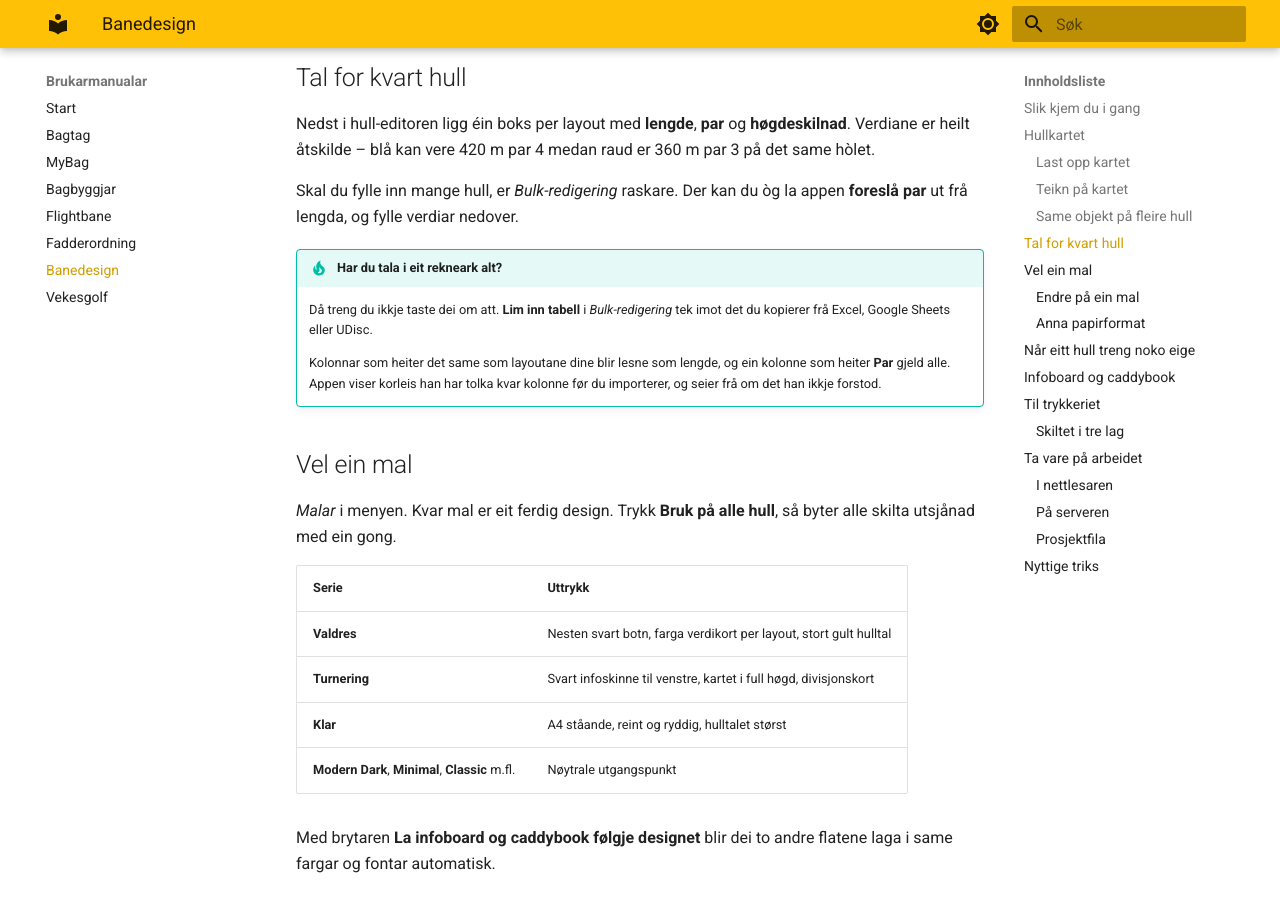
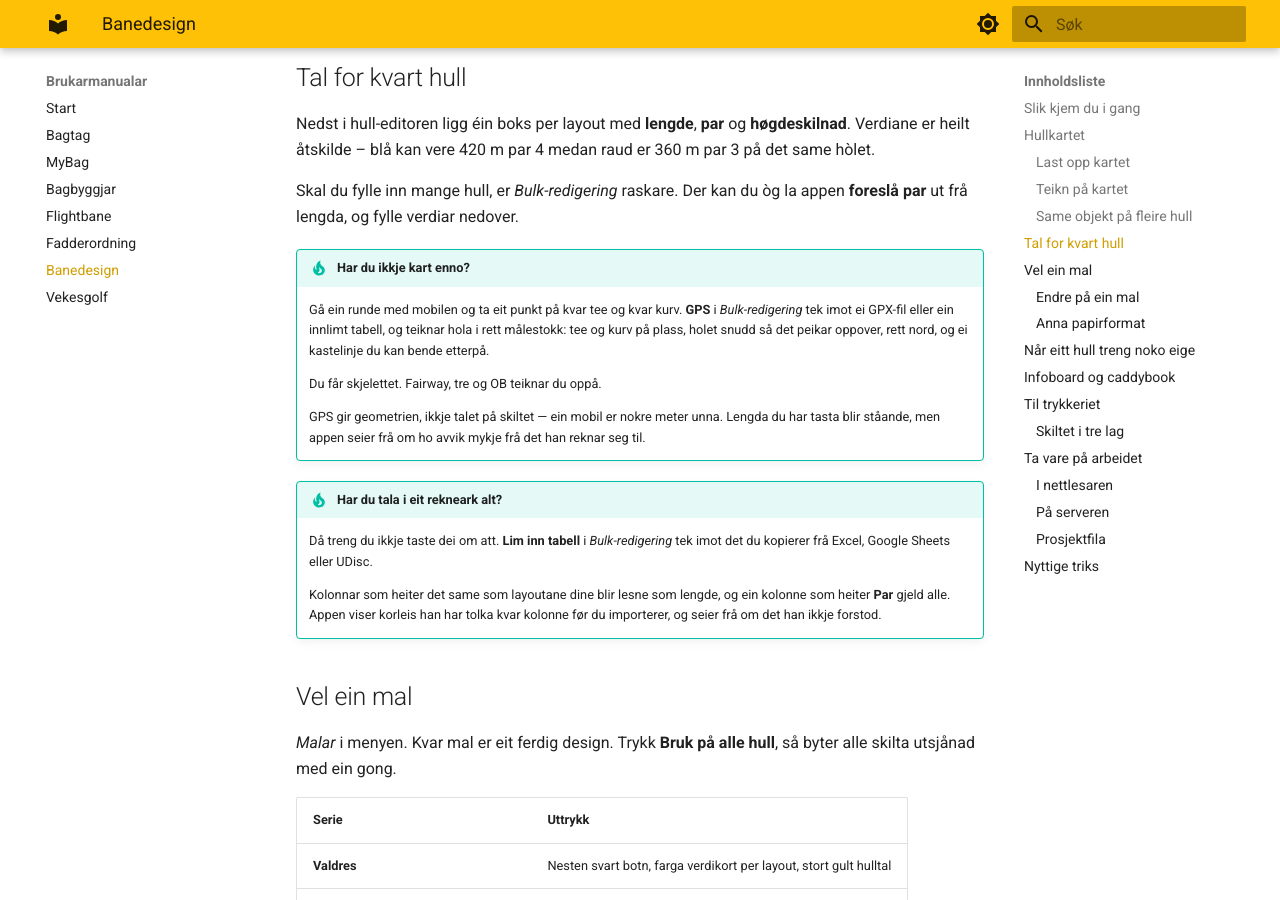
Before and after one commit to hanses89/manuals, an MkDocs documentation site: the page built from docs/banedesign.md, in a window 1280 px wide and 900 px high, scrolled down 1981 px. Built offline with MkDocs 1.6.1 and Material for MkDocs 9.7.7, drawn with Linux system fonts in a browser that asks for light colours.

Commit message:
Oppdater Banedesign-dokumentasjon

```diff
--- a/docs/banedesign.md
+++ b/docs/banedesign.md
@@ -78,6 +78,18 @@ raud er 360 m par 3 på det same hòlet.
 
 Skal du fylle inn mange hull, er *Bulk-redigering* raskare. Der kan du òg la
 appen **foreslå par** ut frå lengda, og fylle verdiar nedover.
+
+!!! tip "Har du ikkje kart enno?"
+    Gå ein runde med mobilen og ta eit punkt på kvar tee og kvar kurv.
+    **GPS** i *Bulk-redigering* tek imot ei GPX-fil eller ein innlimt tabell,
+    og teiknar hola i rett målestokk: tee og kurv på plass, holet snudd så det
+    peikar oppover, rett nord, og ei kastelinje du kan bende etterpå.
+
+    Du får skjelettet. Fairway, tre og OB teiknar du oppå.
+
+    GPS gir geometrien, ikkje talet på skiltet — ein mobil er nokre meter
+    unna. Lengda du har tasta blir ståande, men appen seier frå om ho avvik
+    mykje frå det han reknar seg til.
 
 !!! tip "Har du tala i eit rekneark alt?"
     Då treng du ikkje taste dei om att. **Lim inn tabell** i
```
